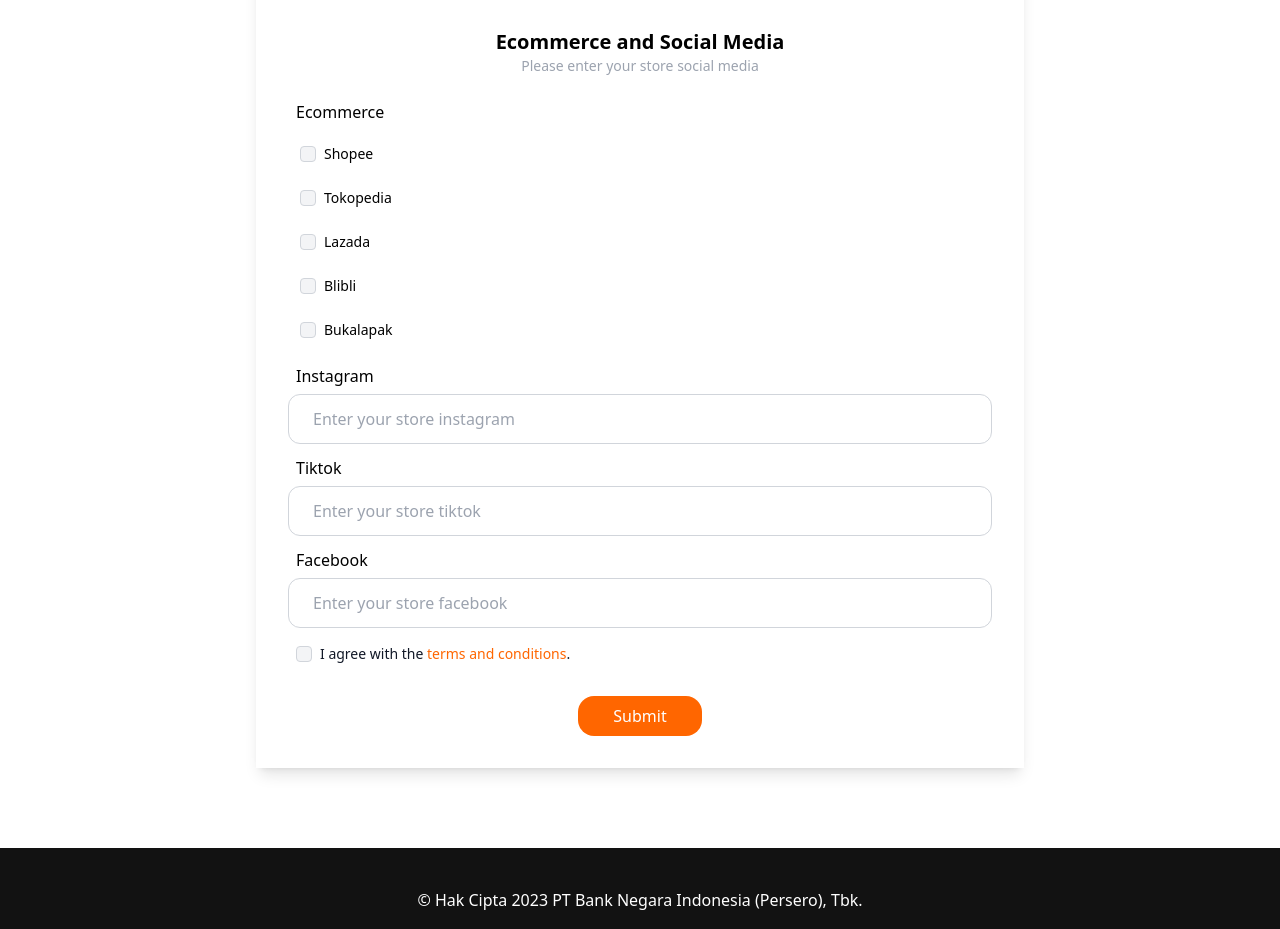
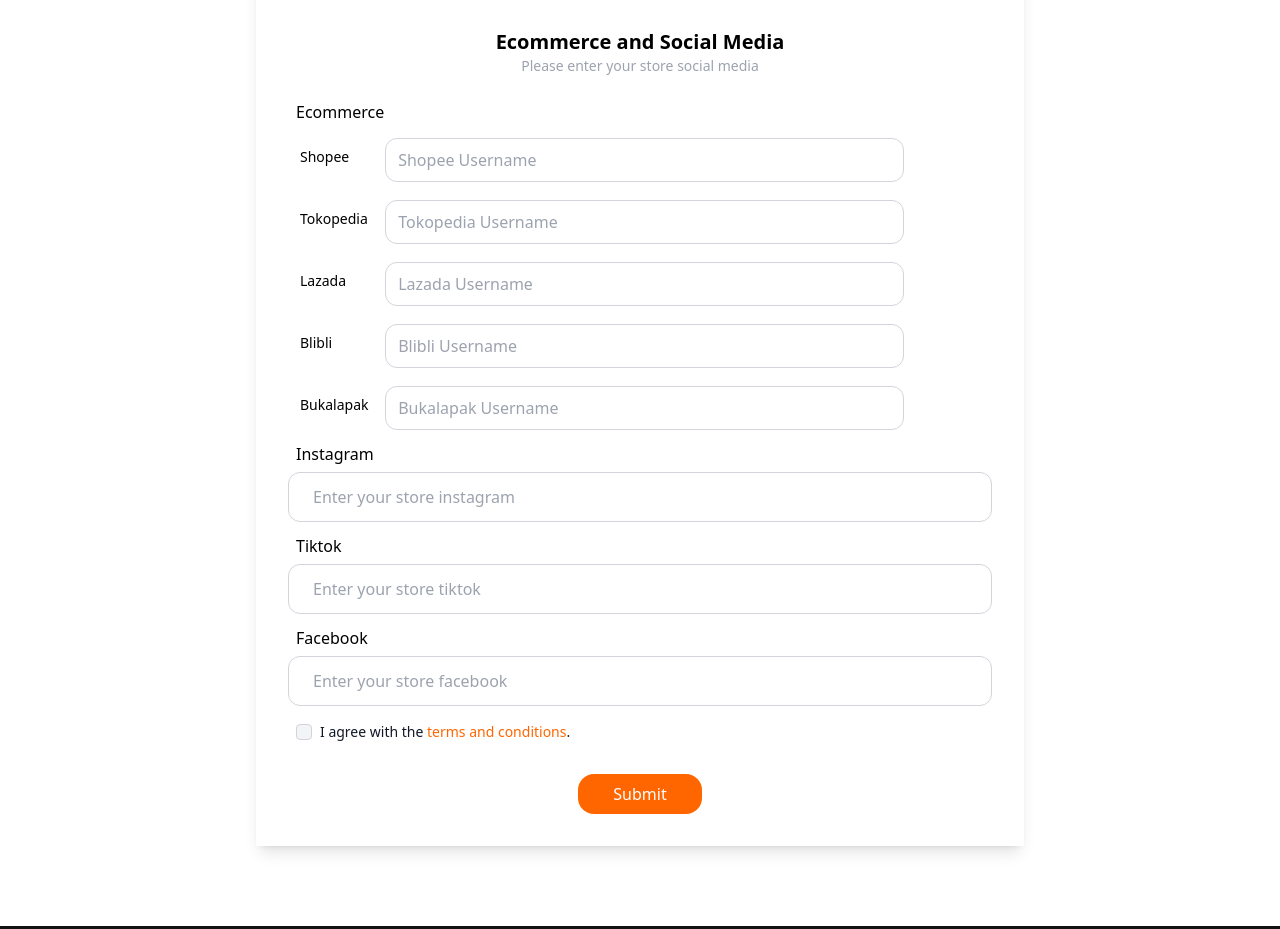
Before and after one commit to indrawijayakusuma/contactForm, a plain HTML site: page form.html in a window 1280 px wide. Shown: the part 800-1729 px from the top of the page. Drawn offline with nearby package versions, Linux system fonts and the light colour scheme.

Commit message:
fix form ecommerce

```diff
--- a/form.html
+++ b/form.html
@@ -113,34 +113,34 @@
             <p class="text-sm text-gray-400 text-center mb-6">Please enter your store social media</p>
             <label class="ml-2">Ecommerce</label>
             <ul class="w-full text-sm font-medium  bg-white mt-2 rounded-lg">
-                <li class="w-full  rounded-t-lg">
+                <li class="w-full rounded-t-lg mb-3">
                     <div class="flex items-center pl-3">
-                        <input id="vue-checkbox" type="checkbox" value="YES" name="Shopee" class="w-4 h-4 text-[#FF6600] bg-gray-100 border-gray-300 rounded focus:ring-[#FF6600]">
-                        <label for="vue-checkbox" class="w-full py-3 ml-2 ">Shopee</label>
+                        <label for="vue-checkbox" class="mr-4 w-[20%] lg:w-[10%]">Shopee</label>
+                        <input id="Shopee" placeholder="Shopee Username" type="text" name="Shopee" class="mt-1.5 border-gray-300 py-4 border w-[80%] lg:w-3/4 h-11 rounded-xl" />
                     </div>
                 </li>
-                <li class="w-full  rounded-t-lg">
+                <li class="w-full  rounded-t-lg mb-3">
                     <div class="flex items-center pl-3">
-                        <input id="react-checkbox" type="checkbox" value="YES" name="Tokopedia" class="w-4 h-4 text-[#FF6600] bg-gray-100 border-gray-300 rounded focus:ring-[#FF6600]">
-                        <label for="react-checkbox" class="w-full py-3 ml-2">Tokopedia</label>
+                        <label for="react-checkbox" class="mr-4 w-[20%] lg:w-[10%]">Tokopedia</label>
+                        <input id="Tokopedia" placeholder="Tokopedia Username" type="text" name="Tokopedia" class="mt-1.5 border-gray-300 py-4 border w-[80%] lg:w-3/4 h-11 rounded-xl" />
                     </div>
                 </li>
-                <li class="w-full  rounded-t-lg">
+                <li class="w-full  rounded-t-lg mb-3">
                     <div class="flex items-center pl-3">
-                        <input id="angular-checkbox" type="checkbox" value="YES" name="Lazada" class="w-4 h-4 text-[#FF6600] bg-gray-100 border-gray-300 rounded focus:ring-[#FF6600]">
-                        <label for="angular-checkbox" class="w-full py-3 ml-2 ">Lazada</label>
+                        <label for="angular-checkbox" class="mr-4 w-[20%] lg:w-[10%]">Lazada</label>
+                        <input id="Lazada" placeholder="Lazada Username" type="text" name="Lazada" class="mt-1.5 border-gray-300 py-4 border w-[80%] lg:w-3/4 h-11 rounded-xl" />
                     </div>
                 </li>
-                <li class="w-full  rounded-t-lg">
+                <li class="w-full  rounded-t-lg mb-3">
                   <div class="flex items-center pl-3">
-                      <input id="angular-checkbox" type="checkbox" value="YES" name="Blibli" class="w-4 h-4 text-[#FF6600] bg-gray-100 border-gray-300 rounded focus:ring-[#FF6600]">
-                      <label for="angular-checkbox" class="w-full py-3 ml-2 ">Blibli</label>
+                      <label for="angular-checkbox" class="mr-4 w-[20%] py-3 lg:w-[10%]">Blibli</label>
+                      <input id="Blibli" placeholder="Blibli Username" type="text" name="Blibli" class="mt-1.5 border-gray-300 py-4 border w-[80%] lg:w-3/4 h-11 rounded-xl" />
                   </div>
               </li>
-              <li class="w-full  rounded-t-lg">
+              <li class="w-full rounded-t-lg mb-3">
                 <div class="flex items-center pl-3">
-                    <input id="angular-checkbox" type="checkbox" value="YES" name="Bukalapak" class="w-4 h-4 text-[#FF6600] bg-gray-100 border-gray-300 rounded focus:ring-[#FF6600]">
-                    <label for="angular-checkbox" class="w-full py-3 ml-2 ">Bukalapak</label>
+                    <label for="angular-checkbox" class="mr-4 w-[20%] lg:w-[10%]">Bukalapak</label>
+                    <input id="Bukalapak" placeholder="Bukalapak Username" type="text" name="Bukalapak" class="mt-1.5 border-gray-300 py-4 border w-[80%] lg:w-3/4 h-11 rounded-xl" />
                 </div>
             </li>
 
```
Also changed, not shown: index.html (indentation only).
